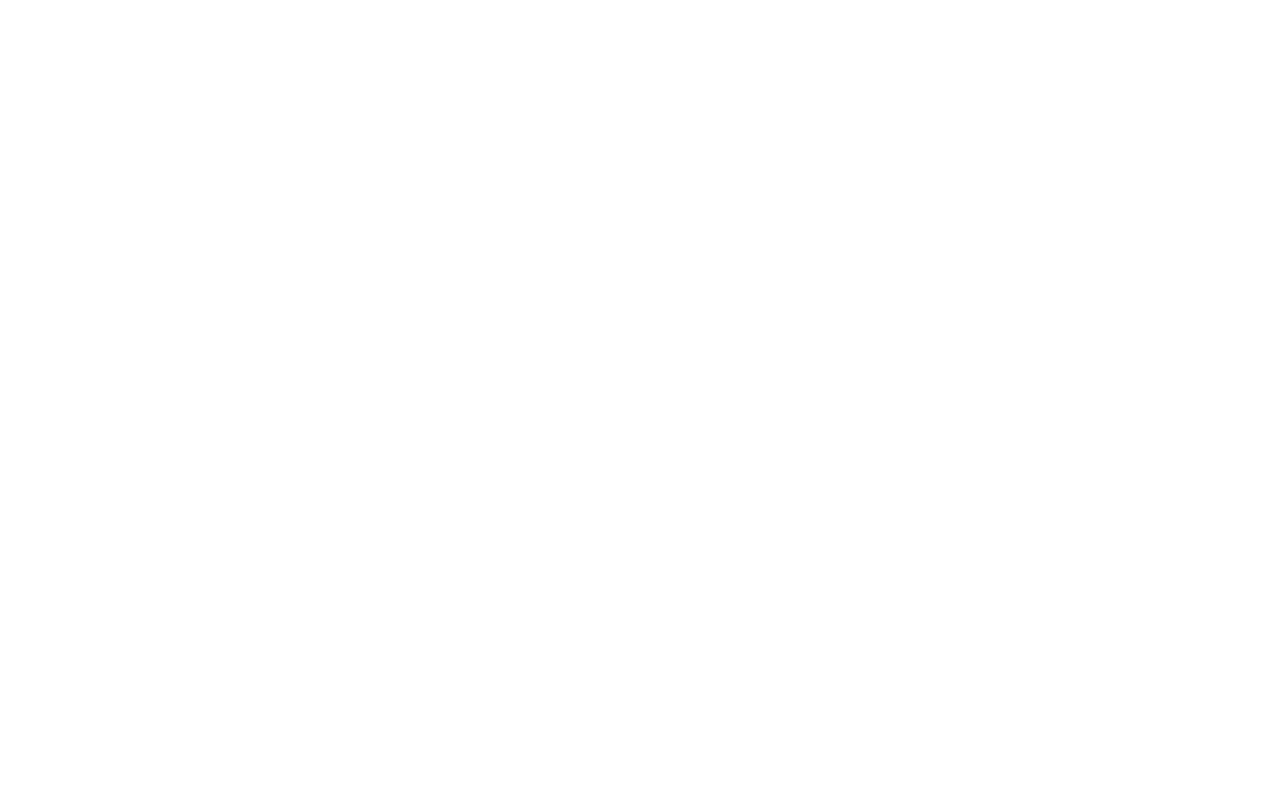
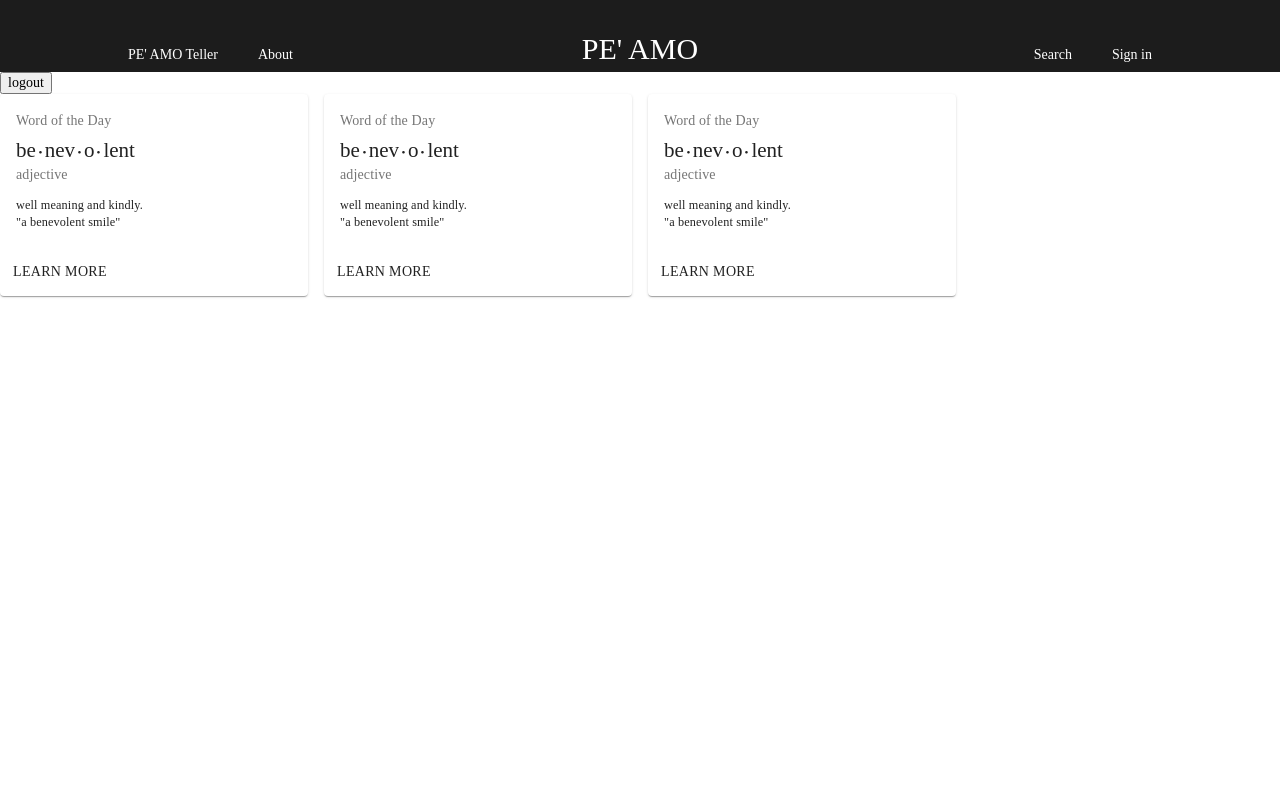
Before and after one commit to JiyeongYun/PEAMO, a React (Create React App) app in the folder frontend/: page /mypage in a window 1280 px wide. Shown: the top 800 px of the page. Built offline with nearby package versions, Linux system fonts and the light colour scheme; a web font is replaced by a local one.

Commit message:
FEAT: 나만의 향수 컴포넌트 생성 및 배포 서버 url과 연결
Former-commit-id: 742c7983e0b76179241a8ac19de21ccaa6058045

```diff
--- a/frontend/src/App.js
+++ b/frontend/src/App.js
@@ -13,6 +13,7 @@
 import About from './routers/About';
 import Search from './routers/Search';
 import Teller from './routers/Teller';
+import MyPage from './routers/MyPage';
 // Components
 import SignIn from './components/AuthComponents/SignIn';
 import Teller2 from './routers/Teller2';
@@ -21,8 +22,6 @@
 import Teller5 from './routers/Teller5';
 import Teller6 from './routers/Teller6';
 import TellerResult from './routers/TellerResult';
-// redux reducer
-import { logout } from './components/AuthComponents/authSlice';
 
 function App() {
   const dispatch = useDispatch();
@@ -51,19 +50,6 @@
     setShowSignin(!showSignin);
   };
 
-  // 카카오 로그아웃
-  const kakaoLogout = () => {
-    dispatch(logout())
-      .then((res) => {
-        console.log(res);
-        alert('로그아웃 성공');
-      })
-      .catch((err) => {
-        console.log(err);
-        alert('로그아웃 실패');
-      });
-  };
-
   return (
     <div className="App">
       {showSignin && <SignIn toggleSignin={toggleSignin} />}
@@ -82,17 +68,9 @@
             {isLoggedIn || isTokenExist ? (
               <Link to="/mypage">My page</Link>
             ) : (
-              <>
-                <Link onClick={toggleSignin} to="/about">
-                  Sign in
-                </Link>
-                <div
-                  style={{ cursor: 'pointer' }}
-                  onClick={() => kakaoLogout()}
-                >
-                  Logout
-                </div>
-              </>
+              <Link onClick={toggleSignin} to="/about">
+                Sign in
+              </Link>
             )}
             <Link to="/search">Search</Link>
           </div>
@@ -109,6 +87,7 @@
         />
         <Route path="/about" exact={true} component={About} />
         <Route path="/search" exact={true} component={Search} />
+        <Route path="/mypage" exact={true} component={MyPage} />
         <Route path="/teller-1" exact={true} component={Teller} />
         <Route path="/teller-2" exact={true} component={Teller2} />
         <Route path="/teller-3" exact={true} component={Teller3} />
--- a/frontend/src/components/Common/http-common.js
+++ b/frontend/src/components/Common/http-common.js
@@ -4,7 +4,7 @@
 
 // 기본 axios 설정
 const axios = baseAxios.create({
-  baseURL: 'http://localhost:8080',
+  baseURL: 'http://j5a403.p.ssafy.io:8000',
   headers: {
     'Content-Type': 'application/json',
   },
--- /dev/null
+++ b/frontend/src/components/MypageComponents/PerfumeCard.js
@@ -0,0 +1,56 @@
+import { makeStyles } from '@material-ui/core/styles';
+import Card from '@material-ui/core/Card';
+import CardActions from '@material-ui/core/CardActions';
+import CardContent from '@material-ui/core/CardContent';
+import Button from '@material-ui/core/Button';
+import Typography from '@material-ui/core/Typography';
+
+const useStyles = makeStyles({
+  root: {
+    minWidth: 275,
+  },
+  bullet: {
+    display: 'inline-block',
+    margin: '0 2px',
+    transform: 'scale(0.8)',
+  },
+  title: {
+    fontSize: 14,
+  },
+  pos: {
+    marginBottom: 12,
+  },
+});
+
+export default function SimpleCard() {
+  const classes = useStyles();
+  const bull = <span className={classes.bullet}>•</span>;
+
+  return (
+    <Card className={classes.root}>
+      <CardContent>
+        <Typography
+          className={classes.title}
+          color="textSecondary"
+          gutterBottom
+        >
+          Word of the Day
+        </Typography>
+        <Typography variant="h5" component="h2">
+          be{bull}nev{bull}o{bull}lent
+        </Typography>
+        <Typography className={classes.pos} color="textSecondary">
+          adjective
+        </Typography>
+        <Typography variant="body2" component="p">
+          well meaning and kindly.
+          <br />
+          {'"a benevolent smile"'}
+        </Typography>
+      </CardContent>
+      <CardActions>
+        <Button size="small">Learn More</Button>
+      </CardActions>
+    </Card>
+  );
+}
--- /dev/null
+++ b/frontend/src/routers/MyPage.css
@@ -0,0 +1,8 @@
+.mypage {
+  height: 100vh;
+  padding-top: 9vh;
+}
+
+.logout_button {
+  cursor: pointer;
+}
--- a/frontend/src/routers/MyPage.js
+++ b/frontend/src/routers/MyPage.js
@@ -1,5 +1,52 @@
+import { useEffect } from 'react';
+import { useDispatch } from 'react-redux';
+// css
+import './MyPage.css';
+import { makeStyles } from '@material-ui/core/styles';
+// components
+import { logout } from '../components/AuthComponents/authSlice';
+import PerfumeCard from '../components/MypageComponents/PerfumeCard';
+import Grid from '@material-ui/core/Grid';
+
+const useStyles = makeStyles(() => ({
+  root: {
+    display: 'flex',
+  },
+}));
+
 function Mypage() {
-  return <div>this is my page</div>;
+  const classes = useStyles();
+  const dispatch = useDispatch();
+
+  const kakaoLogout = () => {
+    dispatch(logout());
+  };
+
+  // header 검은색으로 변경
+  useEffect(() => {
+    const header = document.querySelector('header');
+    header.style.backgroundColor = '#1C1C1C';
+  }, []);
+  // header 검은색으로 변경
+
+  return (
+    <div className="mypage">
+      <button className="logout_button" onClick={() => kakaoLogout()}>
+        logout
+      </button>
+      <Grid className={classes.root} container spacing={2}>
+        <Grid item xs={3}>
+          <PerfumeCard />
+        </Grid>
+        <Grid item xs={3}>
+          <PerfumeCard />
+        </Grid>
+        <Grid item xs={3}>
+          <PerfumeCard />
+        </Grid>
+      </Grid>
+    </div>
+  );
 }
 
 export default Mypage;
```
Also changed, not shown: frontend/src/components/MypageComponents/MyPageSlice.js (added, +13 -0 lines).
